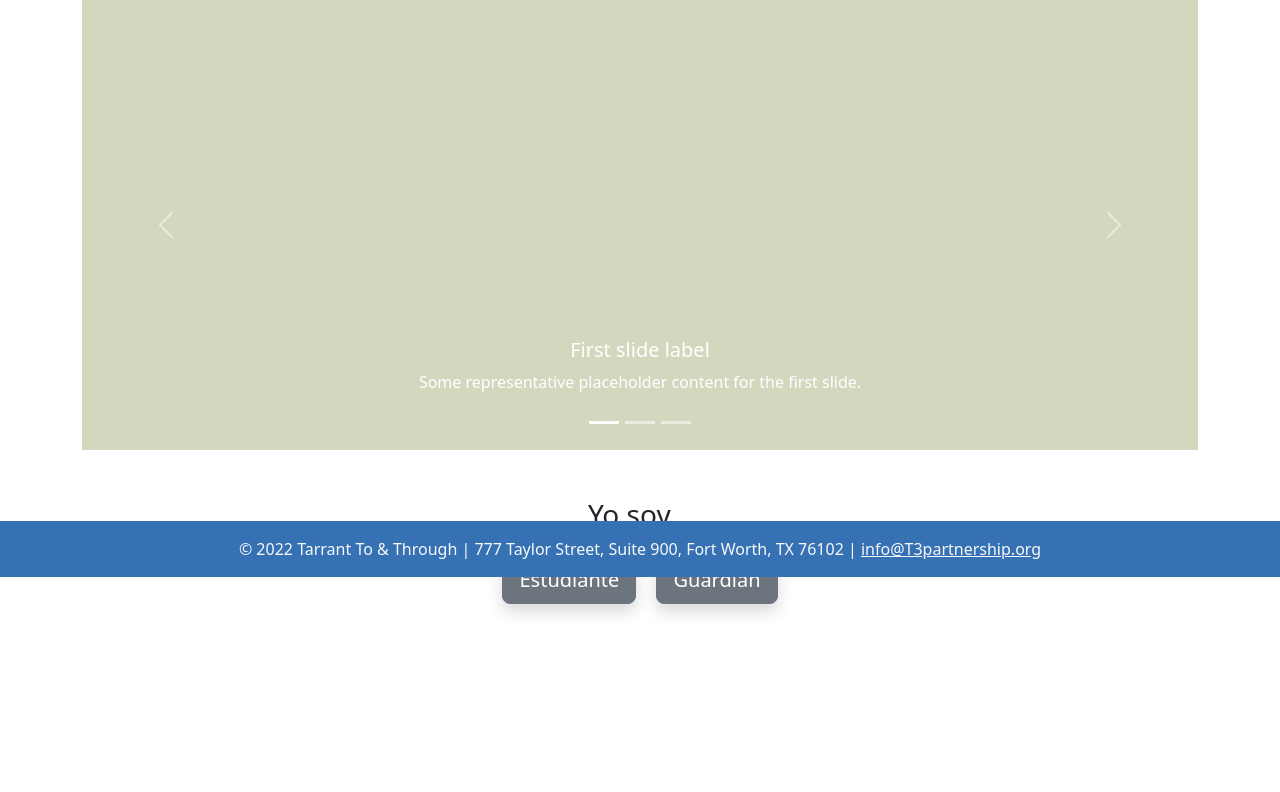
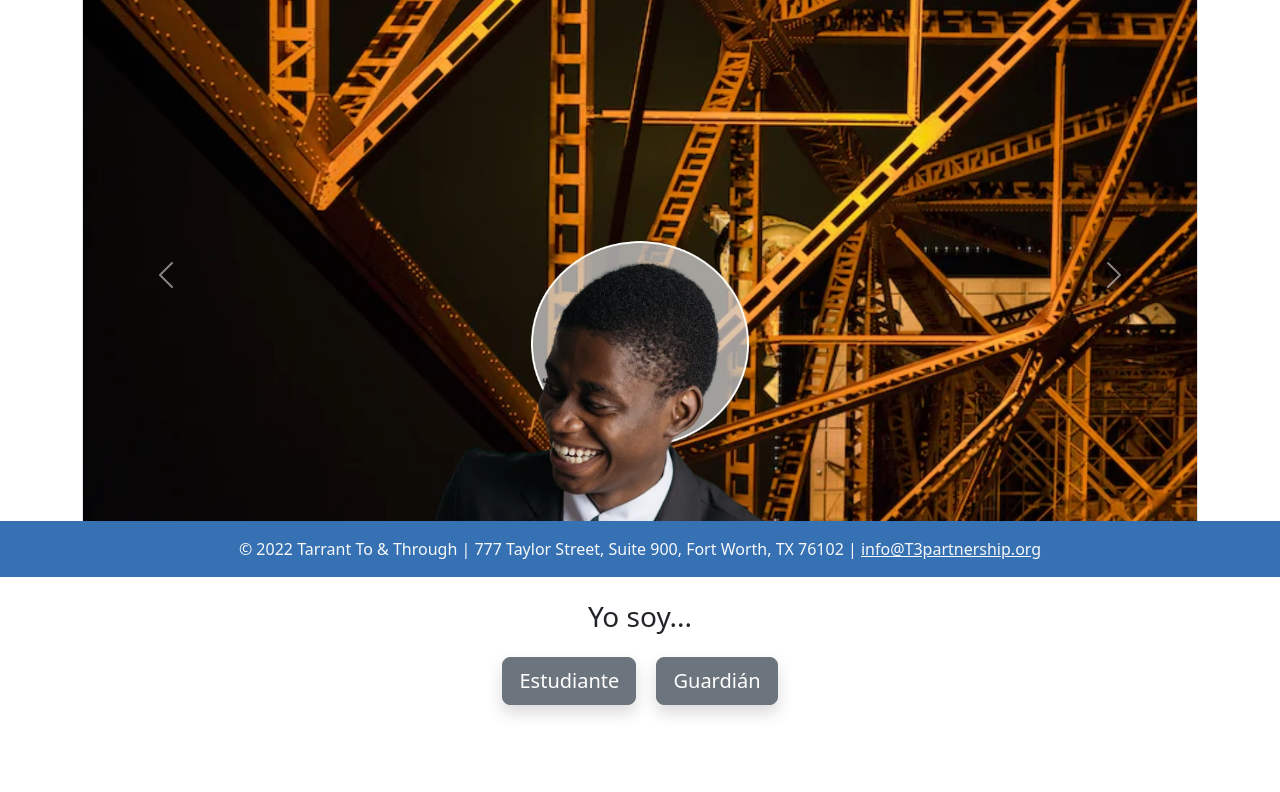
Before and after one commit to rod608/cfg-t3-hackathon, a Flask app: page /espanol in a window 1280 px wide. Shown: the part 223-1015 px from the top of the page. Before the commit the page ends 838 px from the top, so only its background shows below. Run offline with Flask 2, Linux system fonts and the light colour scheme; grey boxes are pictures that could not be loaded.

Commit message:
spanish slides

```diff
--- a/templates/espanol.html
+++ b/templates/espanol.html
@@ -61,9 +61,9 @@
   </div>
 
   <!-- Carousel -->
-  <div class="container">
+  <div class="container" id="car">
 
-    <div id="carouselExampleCaptions" class="carousel slide" data-bs-ride="false">
+    <div id="carouselExampleCaptions" class="carousel slide" data-bs-ride="carousel">
       <div class="carousel-indicators">
         <button type="button" data-bs-target="#carouselExampleCaptions" data-bs-slide-to="0" class="active"
           aria-current="true" aria-label="Slide 1"></button>
@@ -73,25 +73,30 @@
           aria-label="Slide 3"></button>
       </div>
       <div class="carousel-inner">
-        <div class="carousel-item active">
-          <img src="../static/carousel_placeholder.jpg" class="d-block w-100 img-fluid" alt="...">
+        <div class="carousel-item active border">
+          <img src="../static/new_testim.jpg" class="d-block w-100 img-fluid" alt="...">
           <div class="carousel-caption d-none d-md-block">
-            <h5>First slide label</h5>
-            <p>Some representative placeholder content for the first slide.</p>
+            <!--
+            <p>John Doe</p>
+            -->
           </div>
         </div>
         <div class="carousel-item">
-          <img src="../static/carousel_placeholder.jpg" class="d-block w-100 img-fluid" alt="...">
+          <img src="../static/new_testim_2.jpg" class="d-block w-100 img-fluid" alt="...">
           <div class="carousel-caption d-none d-md-block">
+            <!--
             <h5>Second slide label</h5>
             <p>Some representative placeholder content for the second slide.</p>
+            -->
           </div>
         </div>
         <div class="carousel-item">
-          <img src="../static/carousel_placeholder.jpg" class="d-block w-100 img-fluid" alt="...">
+          <img src="../static/new_testim_3.jpg" class="d-block w-100 img-fluid" alt="...">
           <div class="carousel-caption d-none d-md-block">
+            <!--
             <h5>Third slide label</h5>
             <p>Some representative placeholder content for the third slide.</p>
+            -->
           </div>
         </div>
       </div>
@@ -106,7 +111,6 @@
         <span class="visually-hidden">Next</span>
       </button>
     </div>
-
   </div>
   <!-- Selection -->
   <h3 class="text-center mt-5">Yo soy...</h3>
--- a/templates/index.html
+++ b/templates/index.html
@@ -46,7 +46,7 @@
             <a class="nav-link" href="{{ url_for('news') }}" target="_blank">Newsletter</a>
           </li>
           <li>
-            <a class="nav-link" href="{{ url_for('resultados') }}" target="_blank">En español</a>
+            <a class="nav-link" href="{{ url_for('espanol') }}" target="_blank">En español</a>
           </li>
         </ul>
       </div>
```
